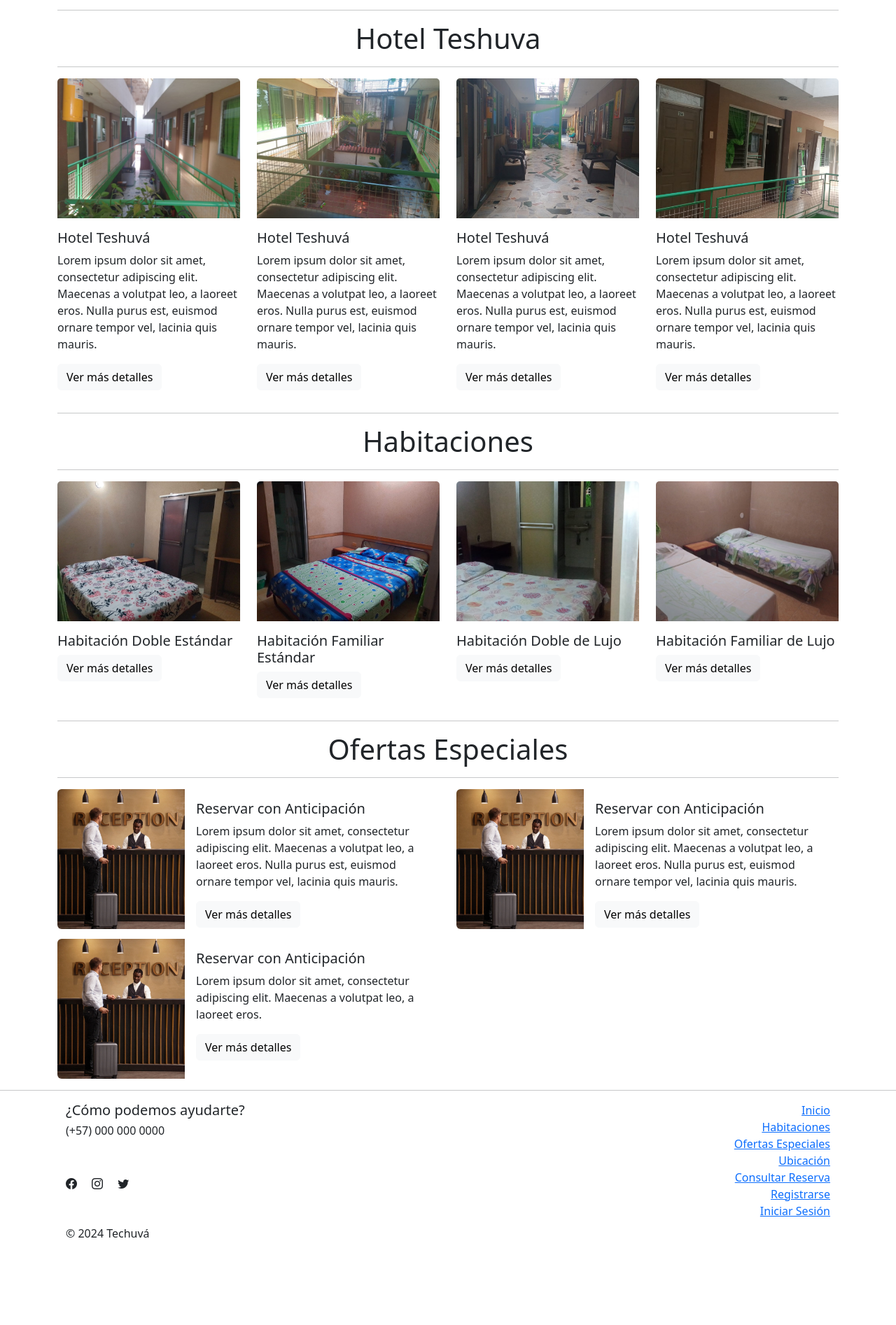
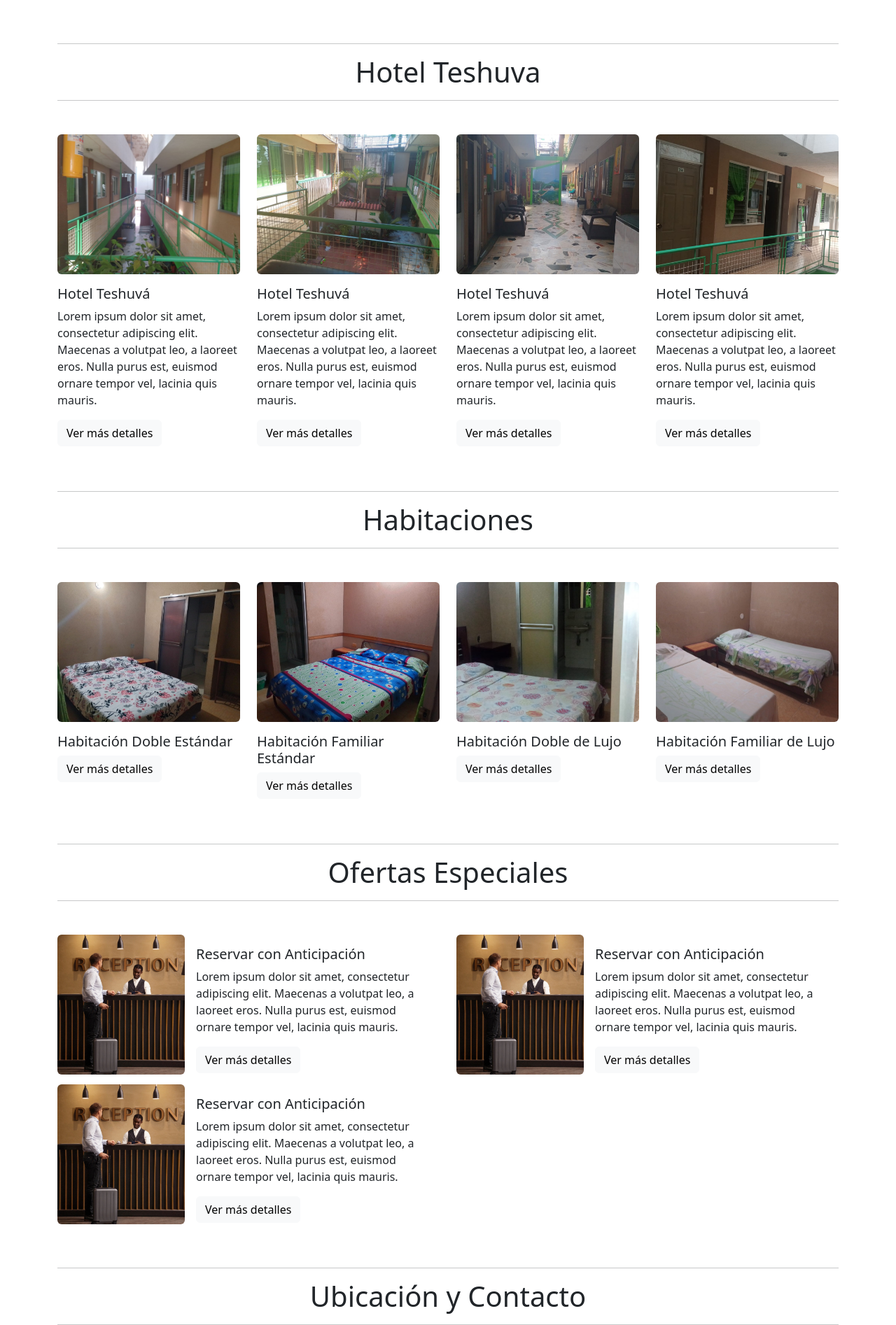
Before and after one commit to Jimena674/Hotel-Management-System-SENA, a React (Vite) app: page / in a window 1280 px wide. Shown: the part 903-2797 px from the top of the page at 70% size. Before the commit the page ends 2702 px from the top, so only its background shows below. Built offline with nearby package versions, Linux system fonts and the light colour scheme.

Commit message:
Se crea la sección de ubicación en el Home.

```diff
--- a/package.json
+++ b/package.json
@@ -20,6 +20,7 @@
     "@fortawesome/react-fontawesome": "^0.2.2",
     "@mui/icons-material": "^6.4.6",
     "@mui/material": "^6.4.6",
+    "@react-google-maps/api": "^2.20.6",
     "bootstrap": "^5.3.3",
     "bootstrap-icons": "^1.11.3",
     "react": "^19.0.0",
--- a/src/website/components/CardHor.jsx
+++ b/src/website/components/CardHor.jsx
@@ -11,7 +11,7 @@ const CardHor = ({ image, title, description }) => {
           <img
             src={image}
             alt={title}
-            className="img-fluid rounded-start card-img-horizontal"
+            className="img-fluid rounded-start card-img-horizontal rounded"
           />
         </div>
         <div className="col-md-8">
--- a/src/website/components/CardITB.jsx
+++ b/src/website/components/CardITB.jsx
@@ -6,7 +6,11 @@ import "../styles/styles.css";
 const CardITB = ({ image, title }) => {
   return (
     <div className="card border-0">
-      <img src={image} alt={title} className="card-img-top card-img-vertical" />
+      <img
+        src={image}
+        alt={title}
+        className="card-img-top card-img-vertical rounded"
+      />
       <div className="card-body px-0">
         <h5 className="card-title">{title}</h5>
         <Link to="" className="btn btn-light">
--- a/src/website/components/CardITPB.jsx
+++ b/src/website/components/CardITPB.jsx
@@ -6,7 +6,11 @@ import "../styles/styles.css";
 const CardITPB = ({ image, title, description }) => {
   return (
     <div className="card border-0">
-      <img src={image} alt={title} className="card-img-top card-img-vertical" />
+      <img
+        src={image}
+        alt={title}
+        className="card-img-top card-img-vertical rounded"
+      />
       <div className="card-body px-0">
         <h5 className="card-title">{title}</h5>
         <p className="card-text">{description}</p>
--- /dev/null
+++ b/src/website/components/IconText.jsx
@@ -0,0 +1,15 @@
+import React from "react";
+import "bootstrap/dist/css/bootstrap.min.css";
+import { Link } from "react-router-dom";
+import "../styles/styles.css";
+
+const IconText = ({ icon, description }) => {
+  return (
+    <div className="d-flex mb-2">
+      <i className={icon}></i>
+      <span className="ms-3">{description}</span>
+    </div>
+  );
+};
+
+export default IconText;
--- a/src/website/pages/Home.jsx
+++ b/src/website/pages/Home.jsx
@@ -6,6 +6,7 @@ import CardITPB from "../components/CardITPB";
 import TitleHome from "../components/TitleHome";
 import CardITB from "../components/CardITB";
 import CardHor from "../components/CardHor";
+import IconText from "../components/IconText";
 
 const Home = () => {
   return (
@@ -16,14 +17,15 @@ const Home = () => {
       <main className="container mt-3">
         <img
           src="/images/hotel-standret.jpg"
-          className="img-fluid"
+          className="img-fluid rounded mb-5"
           alt="Foto del hotel Teshuva"
           style={{ height: "600px", width: "100%", objectFit: "cover" }}
         />
         <hr />
         <TitleHome title="Hotel Teshuva" />
         <hr />
-        <section className="container p-0">
+        {/*Información general del hotel.*/}
+        <section className="container p-0 my-5">
           <div className="row gx-4">
             <div className="col">
               <CardITPB
@@ -58,7 +60,8 @@ const Home = () => {
         <hr />
         <TitleHome title="Habitaciones" />
         <hr />
-        <section className="container p-0">
+        {/*Información de las habitaciones.*/}
+        <section className="container p-0 my-5">
           <div className="row gx-4">
             <div className="col">
               <CardITB
@@ -89,7 +92,8 @@ const Home = () => {
         <hr />
         <TitleHome title="Ofertas Especiales" />
         <hr />
-        <section className="container p-0">
+        {/*Información de las ofertas existentes.*/}
+        <section className="container p-0 my-5">
           <div className="row gx-4">
             <div className="col-6">
               <CardHor
@@ -111,7 +115,43 @@ const Home = () => {
               <CardHor
                 image="/public/images/hotel-freepik.jpg"
                 title="Reservar con Anticipación"
-                description="Lorem ipsum dolor sit amet, consectetur adipiscing elit. Maecenas a volutpat leo, a laoreet eros. "
+                description="Lorem ipsum dolor sit amet, consectetur adipiscing elit. Maecenas a volutpat leo, a laoreet eros. Nulla purus est, euismod ornare tempor vel, lacinia quis mauris."
+              />
+            </div>
+          </div>
+        </section>
+        <hr />
+        <TitleHome title="Ubicación y Contacto" />
+        <hr />
+        {/*Información de contacto y ubicación*/}
+        <section className="container my-5">
+          <div className="row">
+            <div className="col-5">
+              {/*Adress*/}
+              <IconText
+                icon="bi bi-geo-alt-fill"
+                description="El Colegio - Cundinamarca"
+              />
+              {/*Telephone number*/}
+              <IconText
+                icon="bi bi-telephone-fill"
+                description="+57 000 000 0000"
+              />
+              {/*Whatsapp*/}
+              <IconText icon="bi bi-whatsapp" description="+57 000 000 0000" />
+
+              {/*website*/}
+              <IconText
+                icon="bi bi-globe2"
+                description="www.hotelteshuva.com"
+              />
+            </div>
+            <div className="col-7">
+              <img
+                src="/public/images/map.png"
+                alt="Mapa de ubicación geográfica del hotel"
+                className="img-fluid rounded"
+                style={{ height: "400px", width: "100%", objectFit: "cover" }}
               />
             </div>
           </div>
```
Also changed, not shown: 2 other files (tests, documents, lock files or other folders).
